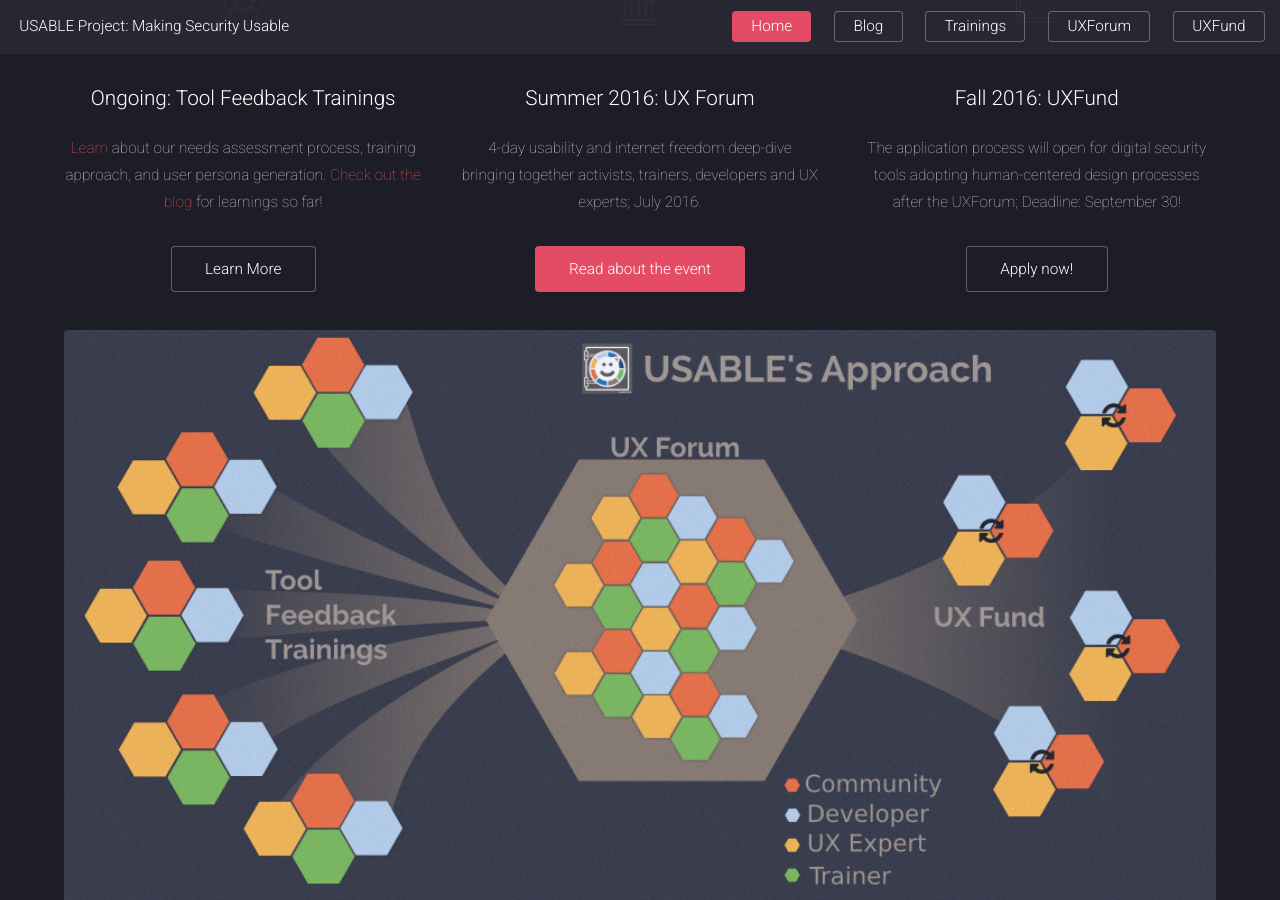
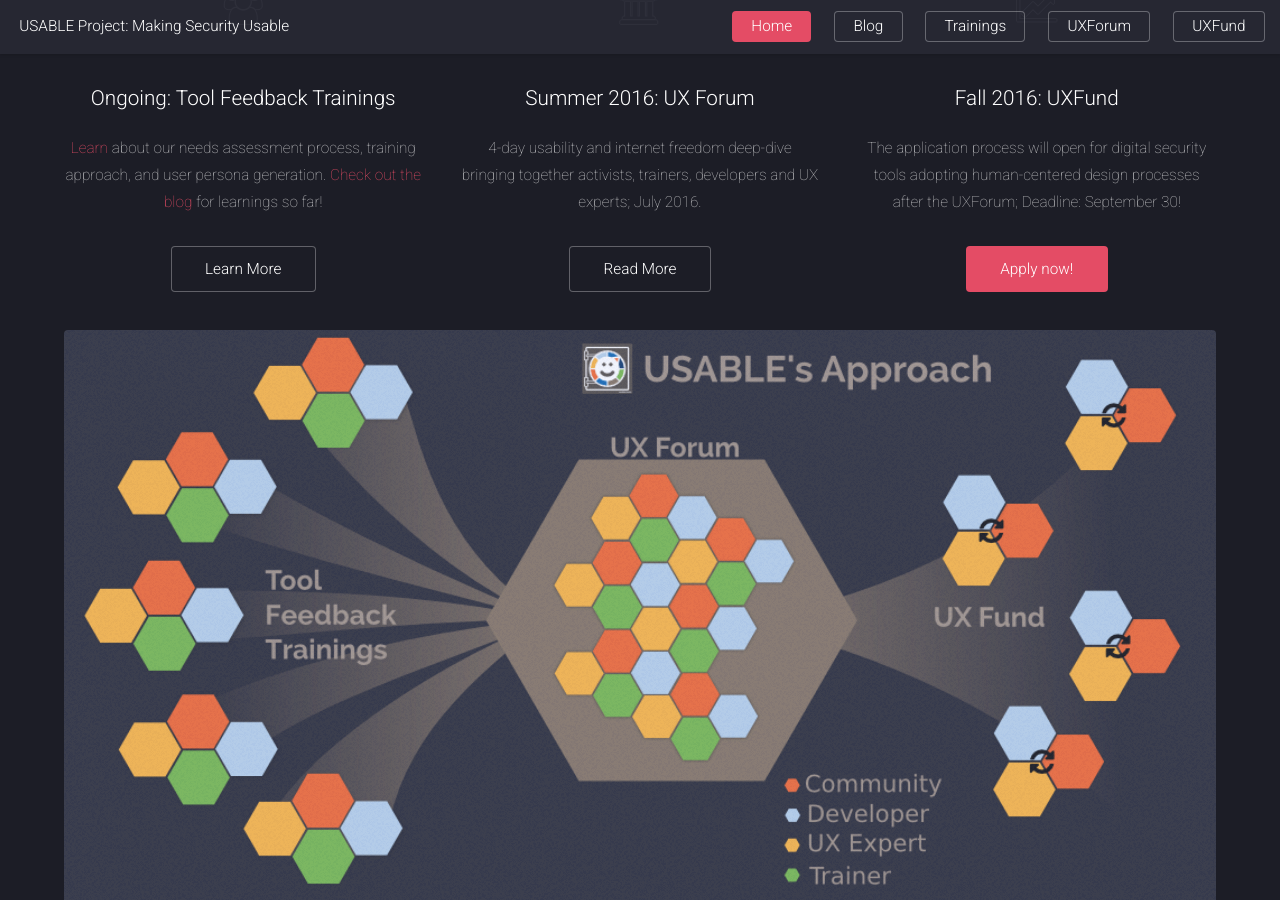
Before and after one commit to OpenInternet/USABLE-website, a Jekyll site: the page built from index.html, in a window 1280 px wide and 900 px high, scrolled down 3070 px. Built offline with Jekyll 4.4.1, drawn with Linux system fonts in a browser that asks for light colours; comment, search, counter and statistics services are not loaded.

Commit message:
special button to uxfund

```diff
--- a/index.html
+++ b/index.html
@@ -89,14 +89,13 @@ title: Making Security Usable
 								<span class="icon alt major fa-university"></span>
 								<h3><a href="uxforum.html" target="_blank"><span class="fa"></span>Summer 2016: UX Forum</a></h3>
 								<p>4-day usability and internet freedom deep-dive bringing together activists, trainers, developers and UX experts; July 2016. </p>
-								<p><a href="/tag/#uxforum" class="button special">Read about the event</a></p>
-								<!--<p><a href="uxforum.html" class="button">Participate</a></p>-->
+								<p><a href="/tag/#uxforum" class="button">Read More</a></p>
 							</section>
 							<section class="4u$ 6u(medium) 12u$(xsmall)">
 								<span class="icon alt major fa-line-chart"></span>
 								<h3><a href="uxfund.html"><span class="fa"></span>Fall 2016: UXFund</a></h3>
 								<p>The application process will open for digital security tools adopting human-centered design processes after the UXForum; Deadline: September 30!</p>
-								<p><a href="uxfund.html" class="button">Apply now!</a></p>
+								<p><a href="uxfund.html" class="button special">Apply now!</a></p>
 							</section>
 							<section class="12u 12u$(medium) 12u$(xsmall)">
 								<span class="image fit main bottom"><img src="/images/usable-cycle-legend.png" alt="USABLE's approach as a diagram"/></span>
```
